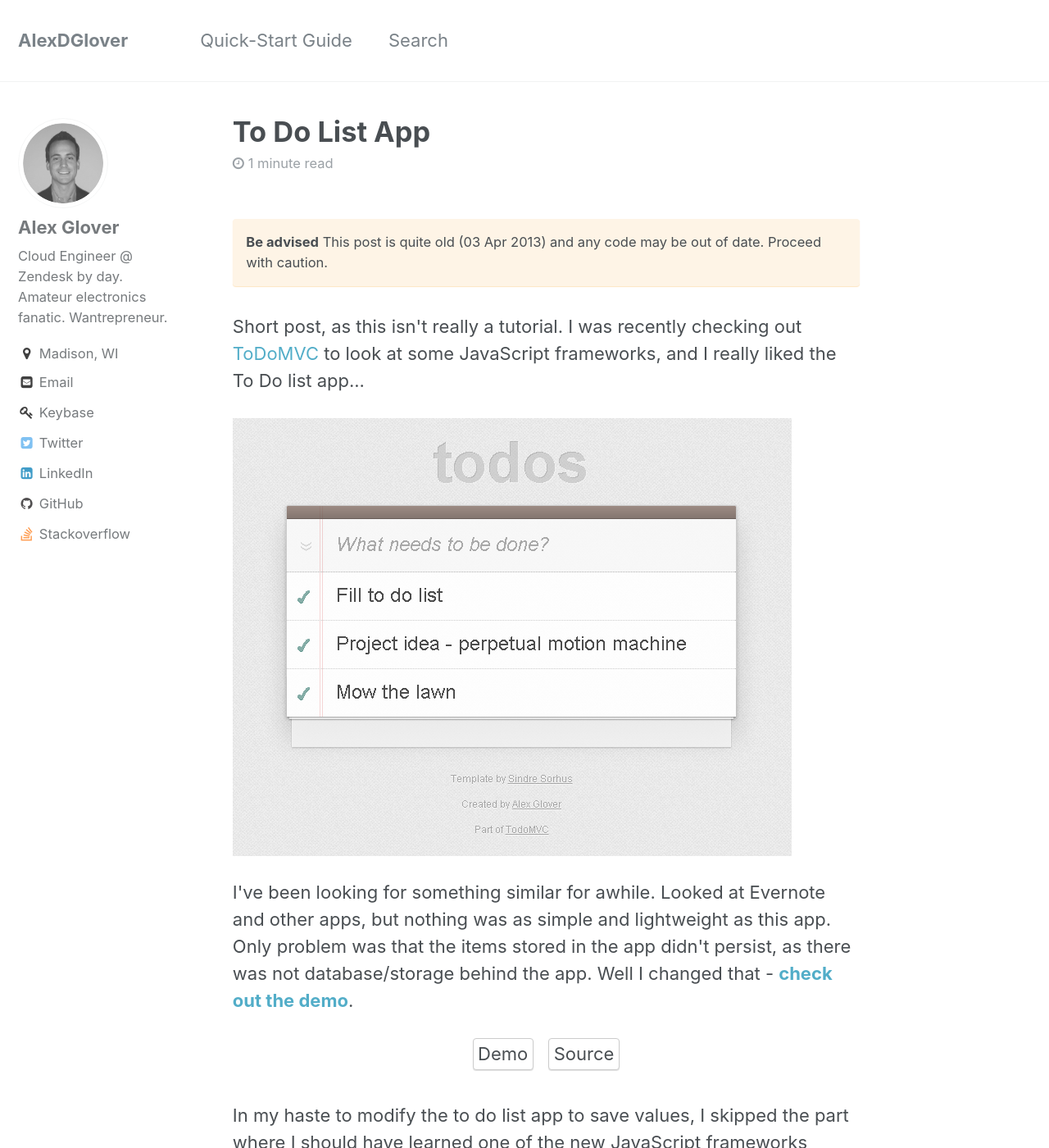
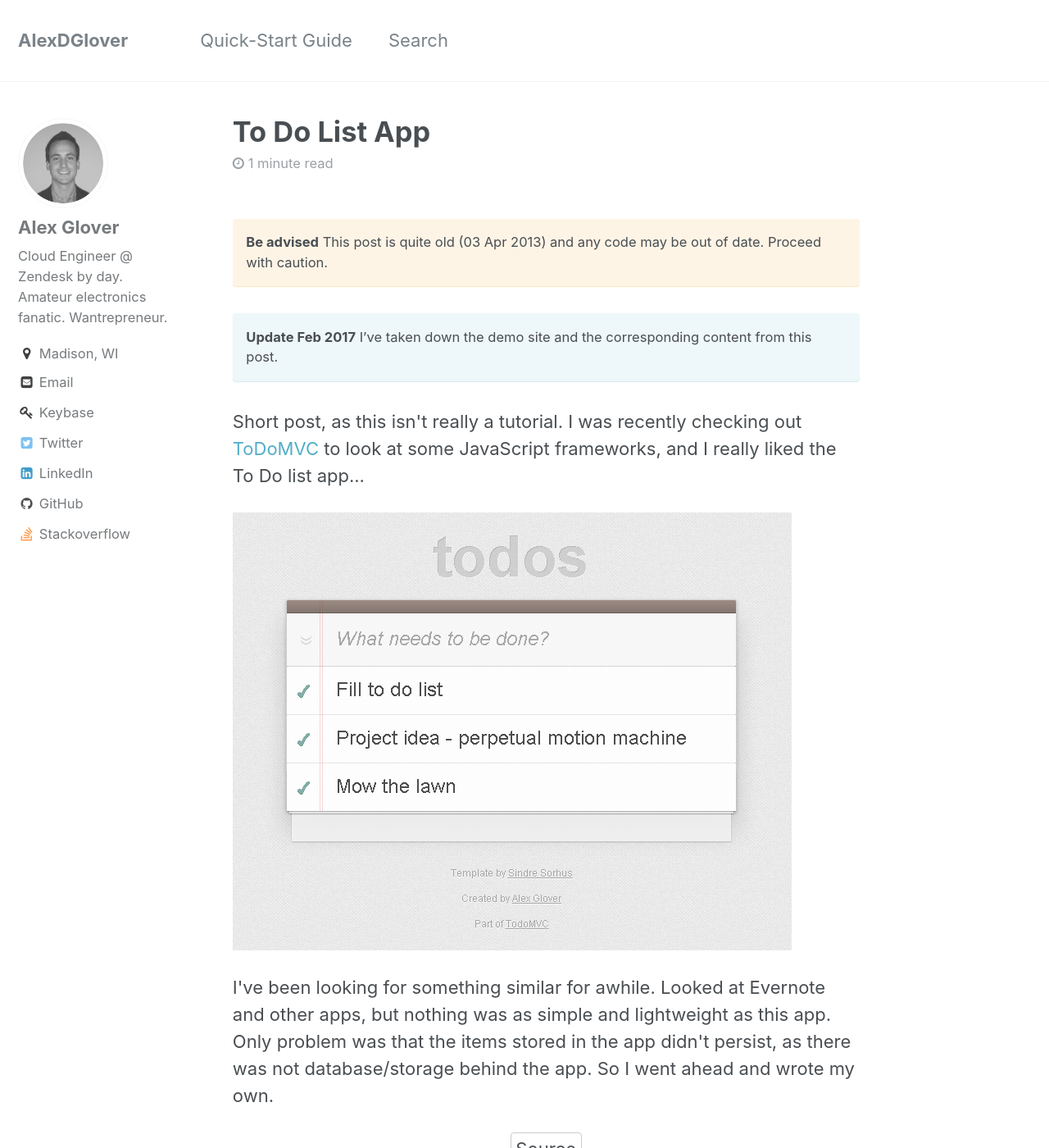
Before and after one commit to alexdglover/alexdglover.github.io, a Jekyll site: the page built from _posts/2013-04-03-to-do-list-app.md, in a window 1280 px wide and 1400 px high. Shown: the whole window at 82% size. Built offline with Jekyll 4.4.1, drawn with Linux system fonts in a browser that asks for light colours; comment, search, counter and statistics services are not loaded.

Commit message:
removes demo link from post

```diff
--- a/_posts/2013-04-03-to-do-list-app.md
+++ b/_posts/2013-04-03-to-do-list-app.md
@@ -15,10 +15,13 @@ tags:
 **Be advised** This post is quite old ({{ page.date | date_to_string }}) and any code may be out of date. Proceed with caution.
 {: .notice--warning}
 
+**Update Feb 2017** I've taken down the demo site and the corresponding content from this post.
+{: .notice--info}
+
 <p>Short post, as this isn't really a tutorial. I was recently checking out <a href="http://todomvc.com/" target="_blank">ToDoMVC</a> to look at some JavaScript frameworks, and I really liked the To Do list app...</p>
-<p><a href="http://experimental.alexdglover.com/noteAppDemo/index.php"><img class="aligncenter size-full wp-image-544" alt="todosmvc" src="{{ site.baseurl }}/assets/todos.png" width="682" height="534" /></a></p>
-<p>I've been looking for something similar for awhile. Looked at Evernote and other apps, but nothing was as simple and lightweight as this app. Only problem was that the items stored in the app didn't persist, as there was not database/storage behind the app. Well I changed that - <strong><a href="http://experimental.alexdglover.com/noteAppDemo/index.php" target="_blank">check out the demo</a></strong>.</p>
-<p style="text-align: center;"><a class="button" href="http://experimental.alexdglover.com/noteAppDemo/index.php" target="_blank"><input class="button" type="button" value="Demo" /></a>   <a class="button" href="http://experimental.alexdglover.com/downloads/noteApp.zip" target="_blank"><input class="button" type="button" value="Source" /></a></p>
+<p><img class="aligncenter size-full wp-image-544" alt="todosmvc" src="{{ site.baseurl }}/assets/todos.png" width="682" height="534" /></p>
+<p>I've been looking for something similar for awhile. Looked at Evernote and other apps, but nothing was as simple and lightweight as this app. Only problem was that the items stored in the app didn't persist, as there was not database/storage behind the app. So I went ahead and wrote my own.</p>
+<p style="text-align: center;"><a class="button" href="http://experimental.alexdglover.com/downloads/noteApp.zip" target="_blank"><input class="button" type="button" value="Source" /></a></p>
 <p>In my haste to modify the to do list app to save values, I skipped the part where I should have learned one of the new JavaScript frameworks highlighted on <a href="http://todomvc.com/" target="_blank">ToDoMVC</a>. I actually used the template provided in the ToDoMVC package and used the asynchronous database call setup I outlined in a <a title="Asynchronous Database Operations with PHP and jQuery" href="http://alexdglover.com/asynchronous-database-operations-with-php-and-jquery/" target="_blank">related post</a>.</p>
 <p>The bad news - this isn't a secure application, SQL injection attacks will succeed here. Also, some of the icons don't seem to work outside of Chrome.</p>
 <p>The good news - this application supports multiple clients via the use of a "poor man's pull." Basically, if User A and User B are writing to dos in the app on two separate computers, they will see each other's notes in near real time. This is possible by using JavaScript to call the DB query every X number of milliseconds. Here's a code snippet if you're having a hard time understanding:</p>
```
